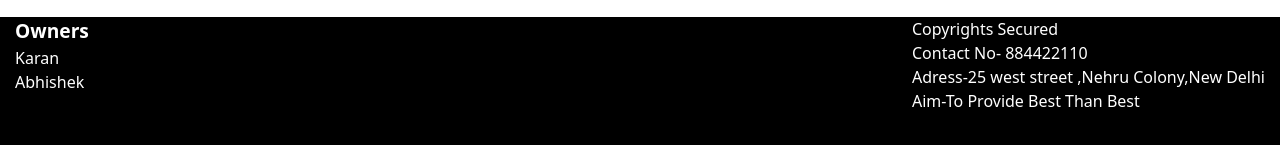
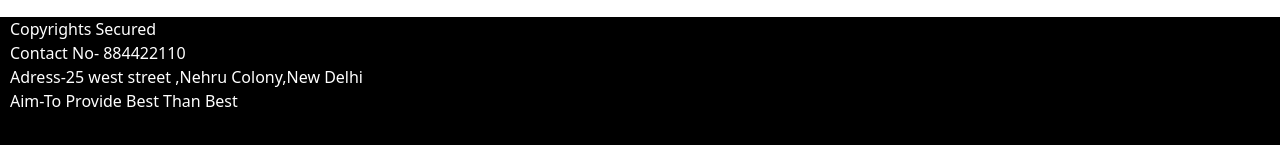
Before and after one commit to karansaini2/hotel, a plain HTML site: page index.html in a window 1280 px wide. Shown: the part 1279-1424 px from the top of the page. Drawn offline with nearby package versions, Linux system fonts and the light colour scheme.

Commit message:
stylesfixed

```diff
--- a/index.html
+++ b/index.html
@@ -157,12 +157,7 @@
             <span>Adress-25 west street ,Nehru Colony,New Delhi</span>
             <span> Aim-To Provide Best Than Best</span>
         </div>
-        <div class="left">
-            <span class="owner"> <strong>Owners</strong> </span>
-            <span>Karan</span>
-            <span>Abhishek</span>
 
-        </div>
     </div>
     <!-- Optional JavaScript; choose one of the two! -->
 
--- a/index/index.css
+++ b/index/index.css
@@ -43,17 +43,10 @@ width:100%;
 }
 .footer .right{
     color: white;
-    float:right;
+    padding-left:10px;
     margin-right:15px;
     display: flex;
     flex-direction: column;
-
-}
-.footer .left{
-    color: white;
-    display: flex;
-    flex-direction: column;
-    margin-left:15px;
 
 }
 
```
Also changed, not shown: index/contact.html (+10 -5 lines).
